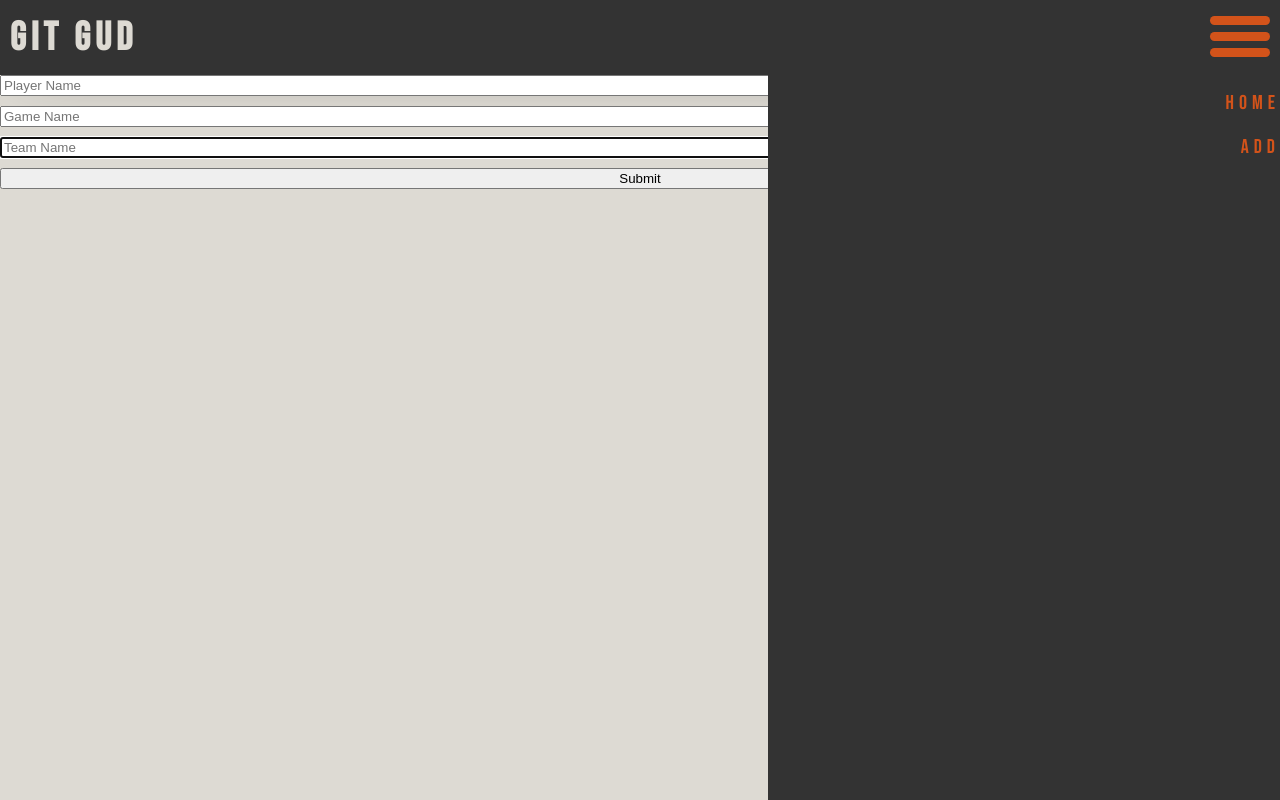
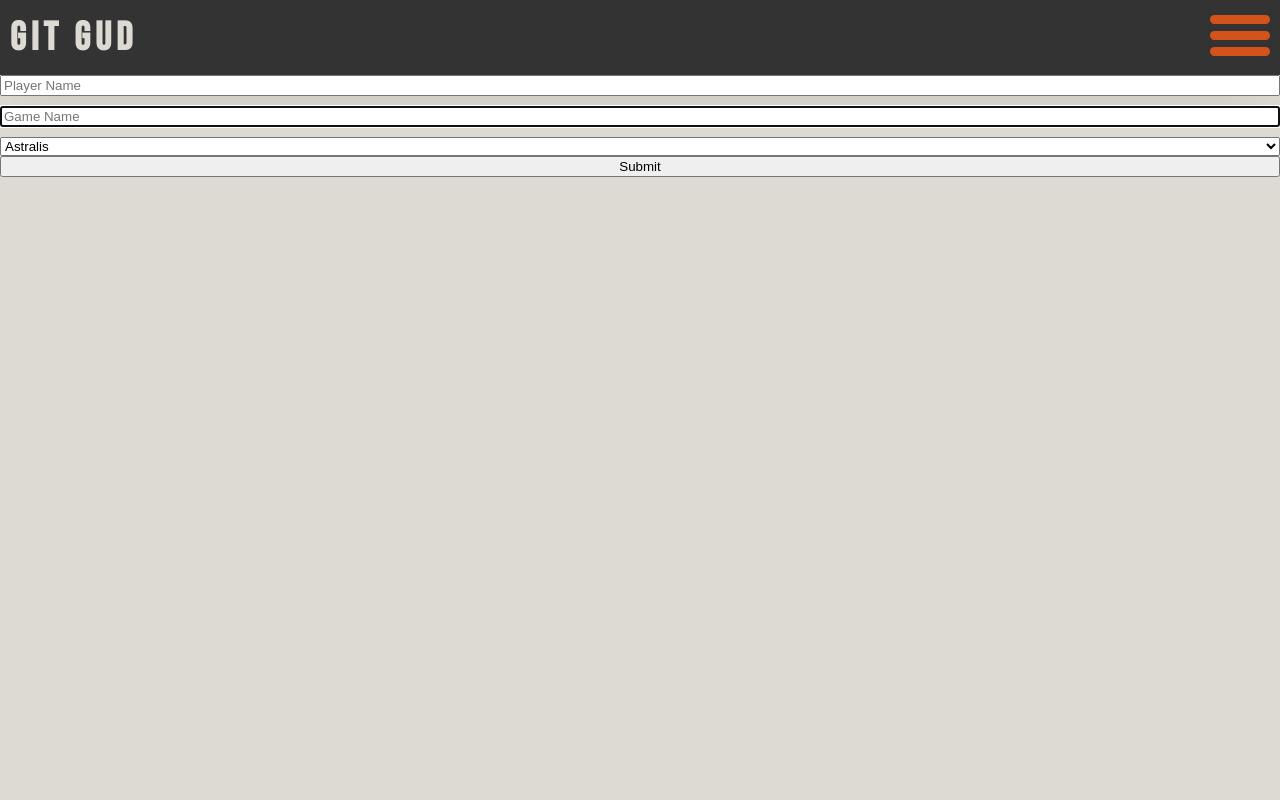
Before and after one commit to EsportRanker/gitgud, a React (Create React App) app: page /add in a window 1280 px wide. Built offline with nearby package versions, Linux system fonts and the light colour scheme; data requests are answered from the project's data file.

Commit message:
Change add form for better GET performance

```diff
--- a/db.json
+++ b/db.json
@@ -94,12 +94,6 @@
       "gameid": 3,
       "name": "Eddie",
       "nationality": "🇨🇦"
-    },
-    {
-      "name": "Artur",
-      "gameName": "league",
-      "teamName": "Astralis",
-      "id": 12
     }
   ],
   "games": [
--- a/src/App.js
+++ b/src/App.js
@@ -1,6 +1,6 @@
 import React from "react";
 import Header from "./components/Header";
-import { BrowserRouter as Router, Switch, Route, Link } from "react-router-dom";
+import { BrowserRouter as Router, Switch, Route } from "react-router-dom";
 import GlobalStyles from "./GlobalStyles";
 import Home from "./pages/Home";
 import Add from "./pages/Add";
--- a/src/components/Card.js
+++ b/src/components/Card.js
@@ -14,6 +14,7 @@ const Card = styled.div`
   margin-top: 40px;
   border-radius: 10px;
   box-shadow: 2px 2px 10px grey;
+  color: white;
 `;
 
 const CardHeader = styled.div`
--- a/src/components/MenuBar.js
+++ b/src/components/MenuBar.js
@@ -54,7 +54,7 @@ function MenuBar({ onClick }) {
   );
 }
 export default function HamburgerMenu() {
-  const [showMenu, setShowMenu] = React.useState(true);
+  const [showMenu, setShowMenu] = React.useState(false);
   function handleClick() {
     setShowMenu(!showMenu);
   }
--- a/src/pages/Add.js
+++ b/src/pages/Add.js
@@ -11,21 +11,35 @@ const Input = styled.input`
 export default function Add() {
   const [name, setName] = React.useState("");
   const [gameName, setGameName] = React.useState("");
-  const [teamName, setTeamName] = React.useState("");
+  const [teamID, setTeamID] = React.useState(1);
+  const [teamName, setTeamName] = React.useState([]);
   async function handleSubmit(event) {
-    event.preventDefault();
     await fetch("http://localhost:3002/players", {
       method: "POST",
       headers: {
         "Content-Type": "application/json"
       },
-      body: JSON.stringify({ name, gameName, teamName })
+      body: JSON.stringify({
+        teamid: parseInt(teamID),
+        gameid: 1,
+        name: name,
+        nationality: "german"
+      })
     });
     setName("");
     setGameName("");
     setTeamName("");
   }
 
+  React.useEffect(() => {
+    async function fetchData() {
+      const response = await fetch("http://localhost:3002/teams");
+      const data = await response.json();
+      console.log(data);
+      setTeamName(data);
+    }
+    fetchData();
+  }, []);
   return (
     <Form onSubmit={handleSubmit}>
       <Input
@@ -42,13 +56,22 @@ export default function Add() {
         value={gameName}
         onChange={event => setGameName(event.target.value)}
       />
-      <Input
-        autoFocus
-        type="text"
-        placeholder="Team Name"
-        value={teamName}
-        onChange={event => setTeamName(event.target.value)}
-      />
+
+      <select
+        name="team"
+        size="1"
+        onChange={event => {
+          setTeamID(event.target.value);
+        }}
+      >
+        {teamName.map(teamData => {
+          return (
+            <option key={teamData.id} value={teamData.id}>
+              {teamData.name}
+            </option>
+          );
+        })}
+      </select>
       <button>Submit</button>
     </Form>
   );
```
